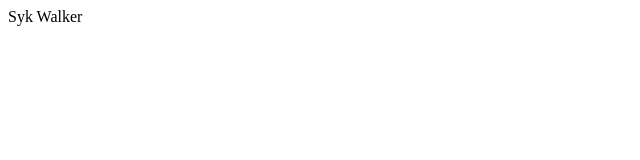
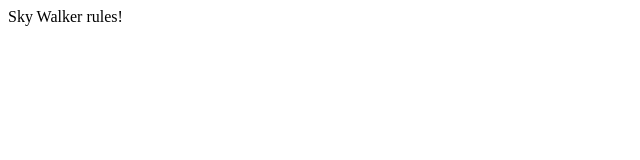
Before and after one commit to terrancemacgregor/kanbanmanifesto, a plain HTML site: page index.html in a window 1280 px wide. Shown: the full height of the page, 0-640 px from the left. Drawn offline with Linux system fonts and the light colour scheme.

Commit message:
Update index.html

```diff
--- a/index.html
+++ b/index.html
@@ -1 +1 @@
-<html><body>Syk Walker</body></html>
+<html><body>Sky Walker rules! </body></html>
```
